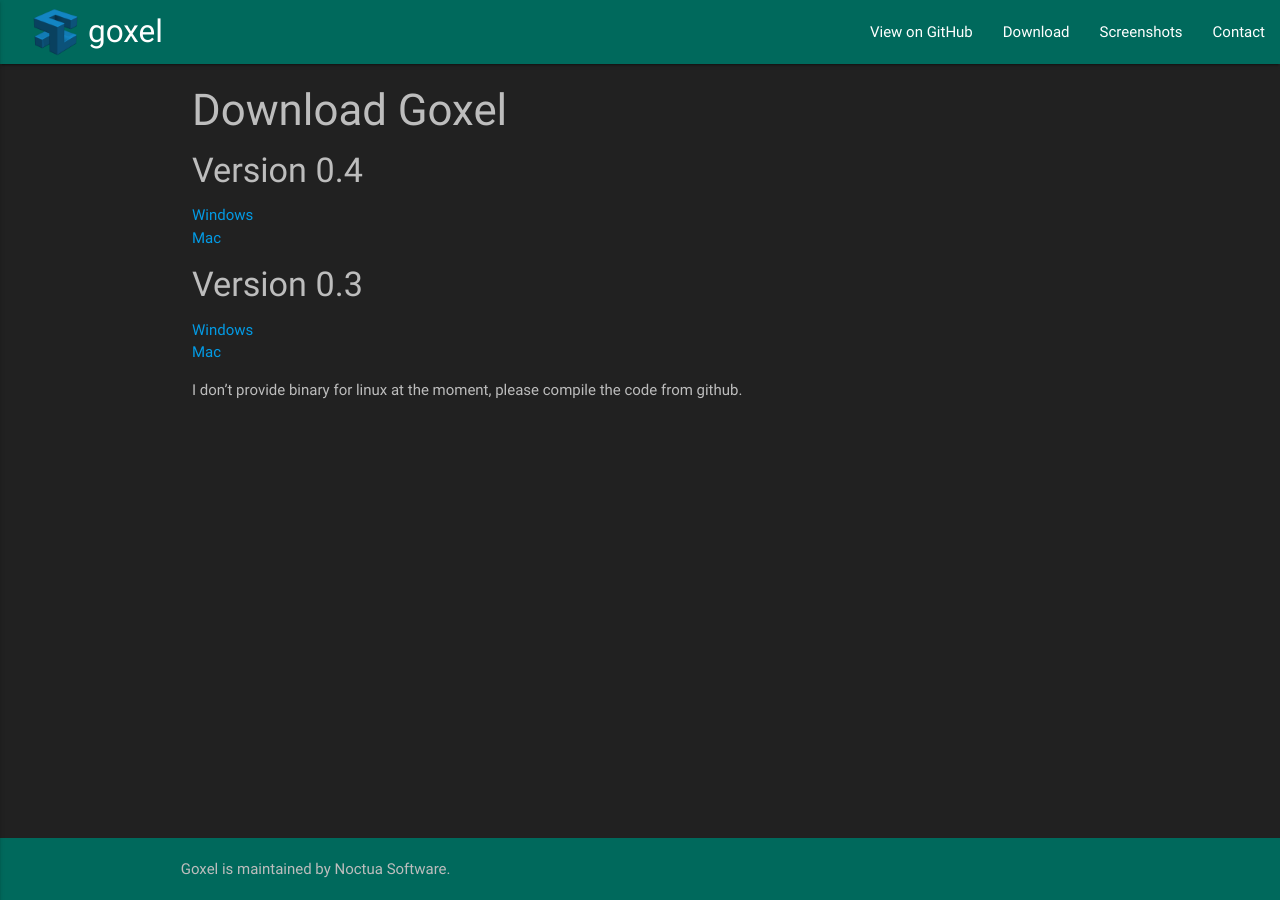
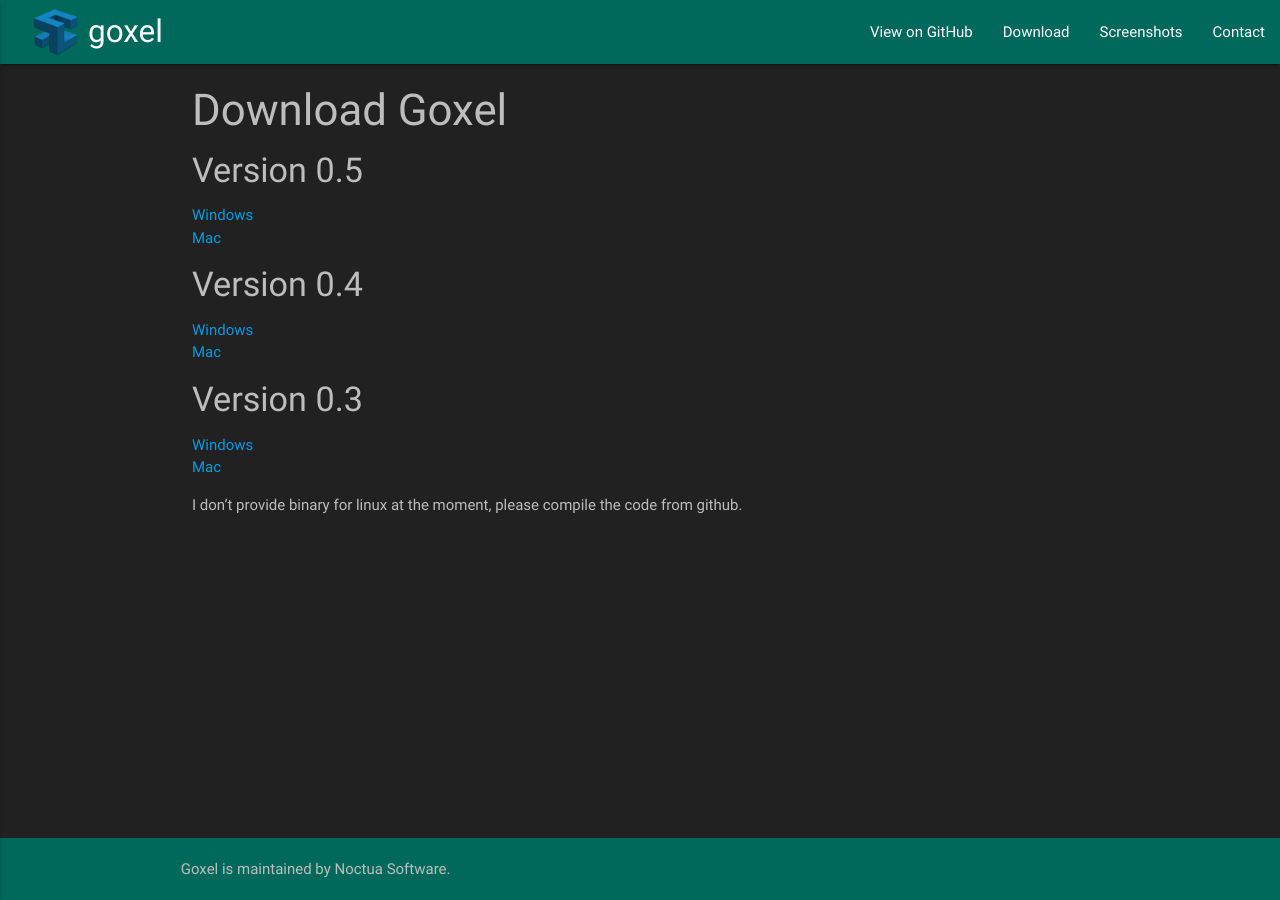
Before and after one commit to guillaumechereau/goxel, a Jekyll site: the page built from downloads.markdown, in a window 1280 px wide. Built offline with Jekyll 4.4.1, drawn with Linux system fonts in a browser that asks for light colours; nearby versions of some CDN libraries; our own code applies the rules of GitHub Pages for plain Markdown files.

Commit message:
Add links to version 0.5.0

```diff
--- a/downloads.markdown
+++ b/downloads.markdown
@@ -3,6 +3,11 @@
 ---
 
 ### Download Goxel
+
+#### Version 0.5
+
+- [Windows](https://github.com/guillaumechereau/goxel/releases/download/v0.5.0/goxel-0.5.0-windows.zip)
+- [Mac](https://github.com/guillaumechereau/goxel/releases/download/v0.5.0/goxel-0.5.0-mac.zip)
 
 #### Version 0.4
 
```
